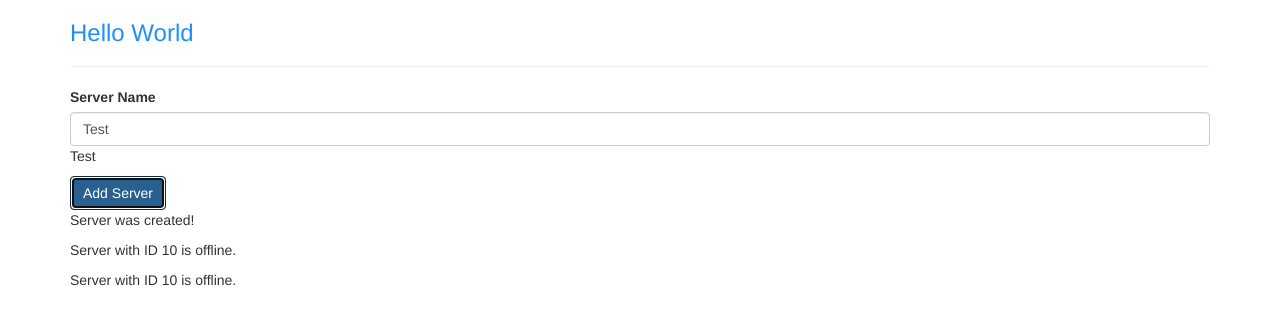
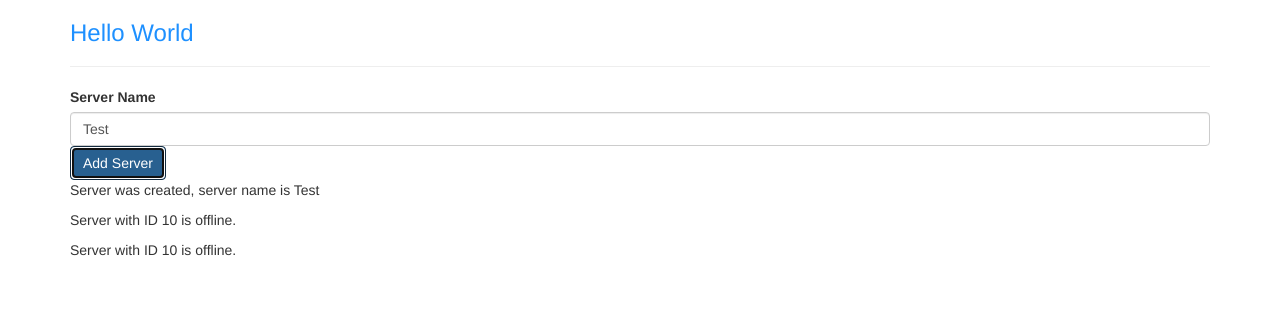
Before and after one commit to nathanejbrown/Angular-7-basics, an Angular app: page / in a window 1280 px wide. Both pictures are taken after a click on the button "Add Server". Shown: the top 324 px of the page. Built offline with nearby package versions, Linux system fonts and the light colour scheme.

Commit message:
Added ngIf directive.

```diff
--- a/src/app/servers/servers.component.html
+++ b/src/app/servers/servers.component.html
@@ -7,12 +7,13 @@
   type='text'
   class='form-control'
   [(ngModel)]='serverName'>
-<p>{{serverName}}</p>
+<!-- <p>{{serverName}}</p> -->
 <button
 class='btn btn-primary'
 [disabled]='!allowNewServer'
 (click)='onCreateServer()'>Add Server</button>
 <!-- <p [innerText]='allowNewServer'></p> -->
-<p>{{ serverCreationStatus }}</p>
+<!-- <p>{{ serverCreationStatus }}</p> -->
+<p *ngIf='serverCreated'>Server was created, server name is {{serverName}}</p>
 <app-server></app-server>
 <app-server></app-server>
--- a/src/app/servers/servers.component.ts
+++ b/src/app/servers/servers.component.ts
@@ -14,6 +14,7 @@ export class ServersComponent implements OnInit {
   allowNewServer = false;
   serverCreationStatus = 'No server was created!';
   serverName = 'Test';
+  serverCreated = false;
 
   constructor() {
     setTimeout(() => {
@@ -25,7 +26,8 @@ export class ServersComponent implements OnInit {
   }
 
   onCreateServer() {
-    this.serverCreationStatus = 'Server was created!';
+    this.serverCreated = true;
+    this.serverCreationStatus = 'Server was created! Name is ' + this.serverName + '.';
   }
 
   onUpdateServerName(event: any) {
```
